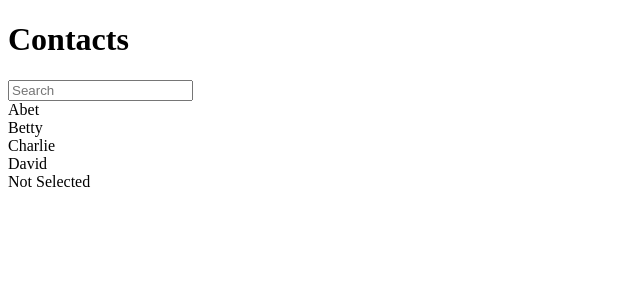
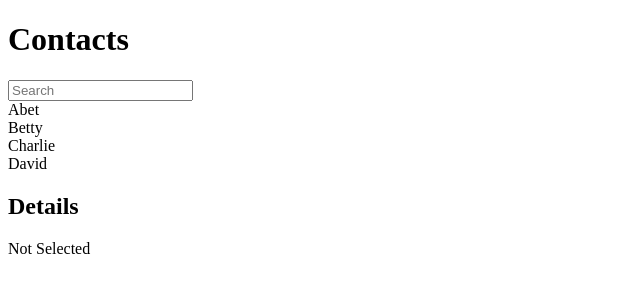
Before and after one commit to myungseokang/contact_with_react, a React app: page / in a window 1280 px wide. Shown: the top 300 px of the page, without its empty margins (0-640 px from the left). Built offline with nearby package versions, Linux system fonts and the light colour scheme.

Commit message:
Add details' title

```diff
--- a/src/components/ContactDetails.js
+++ b/src/components/ContactDetails.js
@@ -13,6 +13,7 @@ export default class ContactDetails extends React.Component {
 
         return (
             <div>
+                <h2>Details</h2>
                 {this.props.isSeleted ? details : blank}
             </div>
         );
```
